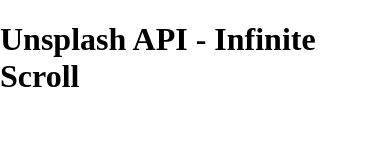
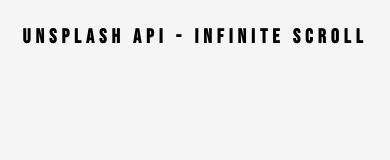
Before and after one commit to MatousKuchar01/infinite-scroll--Project-2, a plain HTML site: page index.html in a window 390 px wide. Drawn offline with Linux system fonts and the light colour scheme.

Commit message:
Update style.css

```diff
--- a/style.css
+++ b/style.css
@@ -1,3 +1,5 @@
+@import url("https://fonts.googleapis.com/css2?family=Bebas+Neue&display=swap");
+
 html {
   box-sizing: border-box;
 }
@@ -5,4 +7,32 @@
 body {
   margin: 0;
   min-height: 100vh;
+  font-family: Bebas Neue, sans-serif;
+  background-color: whitesmoke;
 }
+
+h1 {
+  text-align: center;
+  margin-top: 25px;
+  margin-bottom: 15px;
+  font-size: 40px;
+  letter-spacing: 5px;
+}
+
+.image-container {
+  margin: 10px 30%;
+}
+
+.image-container img {
+  width: 100%;
+  margin-top: 5px;
+}
+
+@media screen and (max-width: 600px) {
+  h1 {
+    font-size: 20px;
+  }
+  .image-container {
+    margin: 10px;
+  }
+}
```
